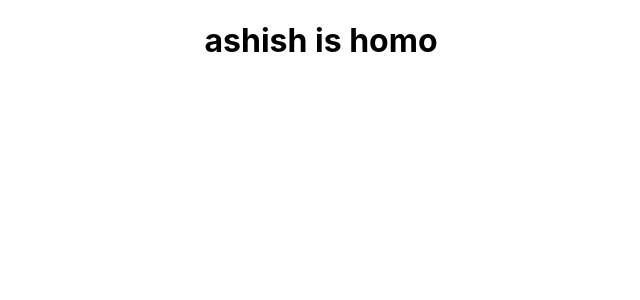
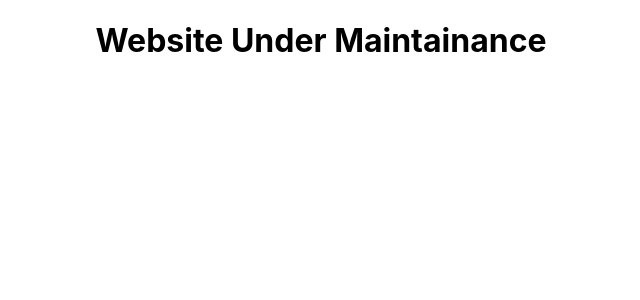
Before and after one commit to ashish12501/GeekGrid, a React (Create React App) app: page / in a window 1280 px wide. Shown: the top 300 px of the page, without its empty margins (319-959 px from the left). Built offline with nearby package versions, Linux system fonts and the light colour scheme.

Commit message:
added Under Maintainance message

```diff
--- a/src/pages/Home/home.js
+++ b/src/pages/Home/home.js
@@ -3,7 +3,7 @@ import React from 'react'
 export function Home() {
   return (
     <div>
-      <h1>ashish is homo</h1>
+      <h1>Website Under Maintainance</h1>
     </div>
   )
 }
```
